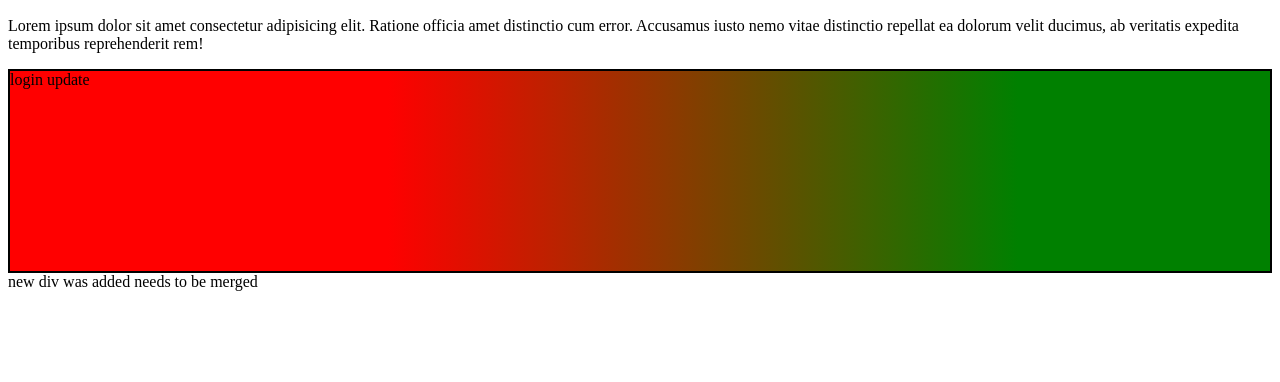
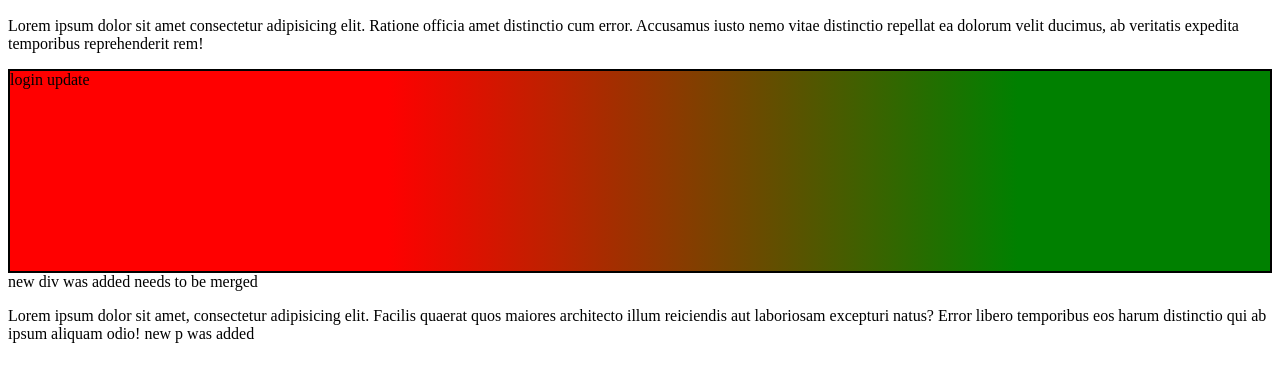
Before and after one commit to MElsayed3/test1, a plain HTML site: page index.html in a window 1280 px wide. Shown: the part 168-550 px from the top of the page. Drawn offline with Linux system fonts and the light colour scheme.

Commit message:
p was added

```diff
--- a/index.html
+++ b/index.html
@@ -30,6 +30,10 @@
     <div>
         new div was added needs to be merged
     </div>
+    <p>
+        Lorem ipsum dolor sit amet, consectetur adipisicing elit. Facilis quaerat quos maiores architecto illum reiciendis aut laboriosam excepturi natus? Error libero temporibus eos harum distinctio qui ab ipsum aliquam odio!
+        new p was added
+    </p>
     <script>
     </script>
 </body>
```
